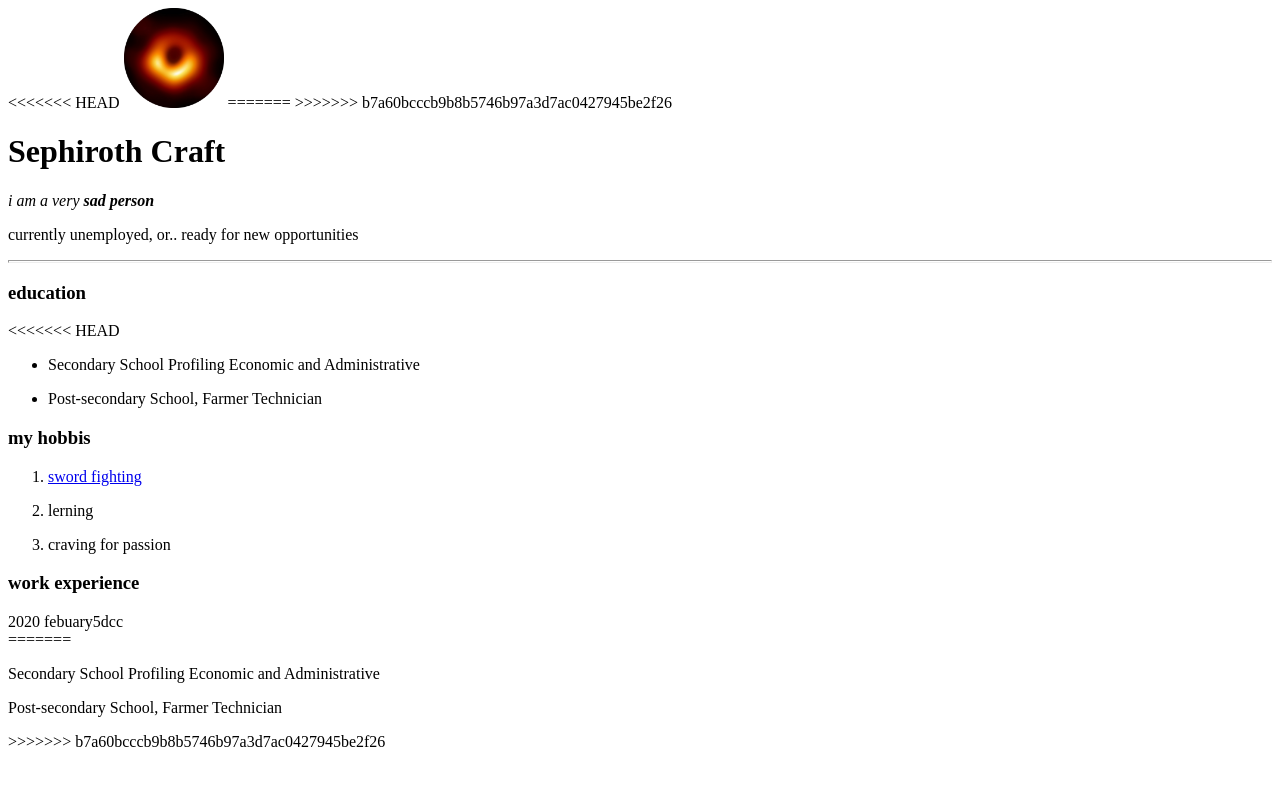
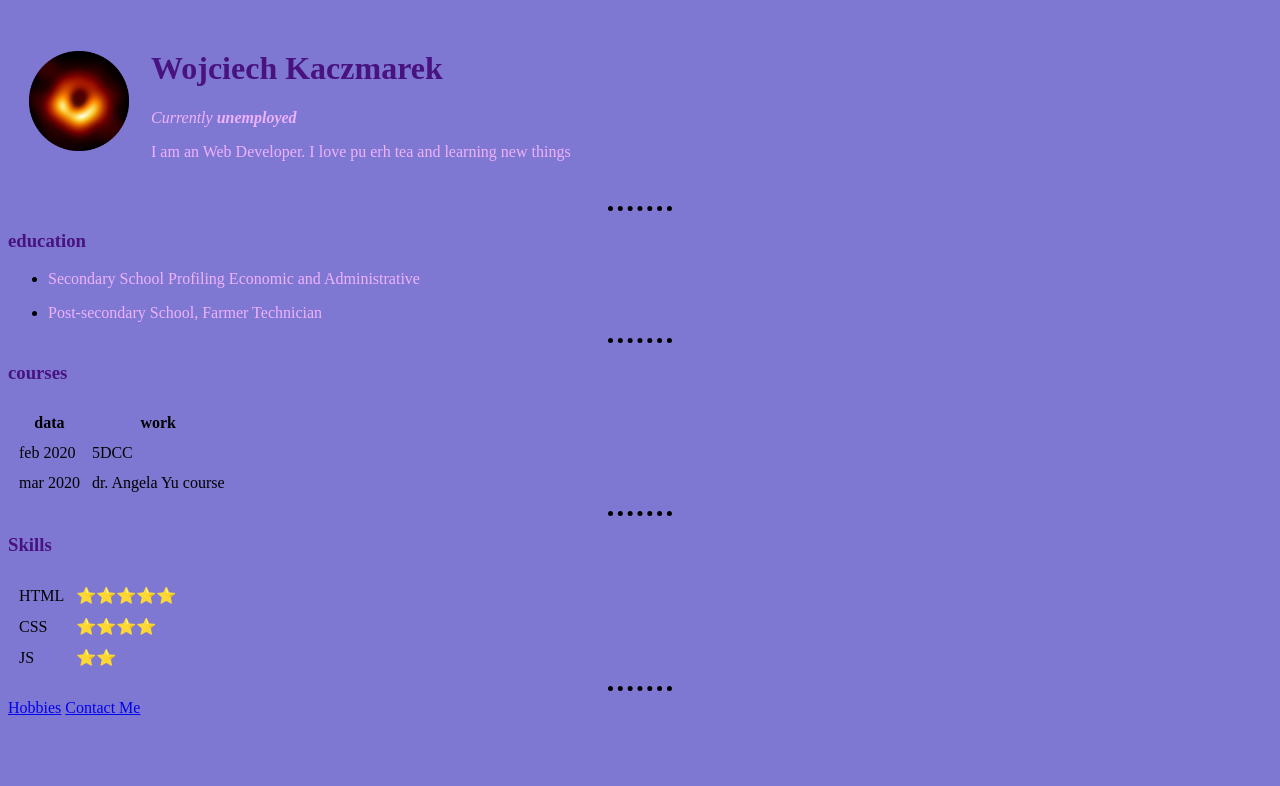
Before and after one commit to Wojciech-Kaczmarek/sc, a plain HTML site: page htmlpersonalsite.html in a window 1280 px wide. Drawn offline with Linux system fonts and the light colour scheme.

Commit message:
Angela Yu, first part complete

```diff
--- /dev/null
+++ b/contact-me.html
@@ -0,0 +1,37 @@
+<!DOCTYPE html>
+<html lang="en">
+
+<head>
+  <meta charset="UTF-8">
+  <meta name="viewport" content="width=device-width, initial-scale=1.0">
+  <meta http-equiv="X-UA-Compatible" content="ie=edge">
+  <title>Document</title>
+  <link rel="stylesheet" href="css/styles.css" type="text/css">
+</head>
+
+<body>
+  <h3>My Contact Details</h3>
+  <p>my fiction address</p>
+  <p>0099999999</p>
+  <p>email</p>
+
+  <hr>
+
+  <form action="mailto:ellune@interia.pl" method="post" enctype="text/plain">
+    <label for="">Your Name:</label>
+    <input type="text" name="yourName" value=""><br>
+
+    <label for="">Your Email</label>
+    <input type="email" name="yourEmail" value=""><br>
+
+    <label for="">Your message</label><br>
+    <textarea name="yourMessage" rows="10" cols="30"></textarea>
+    <button type="submit" name="button">kiss</button>
+    <input type="submit" name="">
+
+  </form>
+
+  <a href="htmlpersonalsite.html">main page</a>
+</body>
+
+</html>
--- /dev/null
+++ b/css/styles.css
@@ -0,0 +1,36 @@
+/************** tag selectors **************/
+
+body {
+    background-color: #7f78d2;
+  }
+
+  hr {
+    border-color: black;
+    border-style: none;
+    border-top-style: dotted;
+    border-width: 5px;
+    width: 5%;
+  }
+
+  p {
+    color: #efb1ff;
+  }
+
+  h1 {
+    color: #481380;
+  }
+
+  h3 {
+    color: #481380;
+  }
+
+  /************** class selectors **************/
+
+  .bh {
+    width: 100px;
+    height: 100px;
+  }
+
+  .bh:hover {
+    background-color: #2c003e;
+  }
--- a/htmlpersonalsite.html
+++ b/htmlpersonalsite.html
@@ -1,57 +1,92 @@
 <!DOCTYPE html>
 <html lang="en">
+
 <head>
   <meta charset="UTF-8">
   <meta name="viewport" content="width=device-width, initial-scale=1.0">
-    <title>♊</title>
+  <meta http-equiv="X-UA-Compatible" content="ie=edge">
+  <title>WPK</title>
+  <link rel="stylesheet" href="css/styles.css" type="text/css">
+  <link rel="icon" href="img/favicon.ico">
 </head>
+
 <body>
-<<<<<<< HEAD
-    <img src="img/bh.jpg" alt="black hole" width="100" height="100">
-=======
->>>>>>> b7a60bcccb9b8b5746b97a3d7ac0427945be2f26
-    <h1>
-        Sephiroth Craft
-    </h1>
-    <p><em>i am a very <strong>sad person</strong></em></p>
-    <p>currently unemployed, or.. ready for new opportunities</p>
-    <hr size="3">
+
+  <table cellspacing="20">
+    <tr>
+      <td><img src="img/bh.jpg" class="bh" alt="bh"></td>
+      <td>
+        <h1>Wojciech Kaczmarek</h1>
+        <p><em>Currently <strong>unemployed</strong></em></p>
+        <p>I am an Web Developer. I love pu erh tea and learning new things</p>
+      </td>
+    </tr>
+  </table>
+
+  <hr>
+
   <h3>
     education
   </h3>
-<<<<<<< HEAD
   <ul>
-        <li><p>Secondary School Profiling Economic and Administrative</p></li>
-        <li><p>Post-secondary School, Farmer Technician</p></li>
+    <li>
+      <p>Secondary School Profiling Economic and Administrative</p>
+    </li>
+    <li>
+      <p>Post-secondary School, Farmer Technician</p>
+    </li>
   </ul>
+
+  <hr>
+
   <h3>
-        my hobbis
+    courses
   </h3>
-    <ol>
-        <li><p><a href="https://www.youtube.com/watch?v=-rdnYY5eODQ">sword fighting</a></p></li>
-        <li><p>lerning</p></li>
-        <li><p>craving for passion</p></li>
-    </ol>
-    <h3>
-        work experience
-    </h3>
-    <table>
+
+  <table cellspacing="10">
     <thead>
-<tr>2020 febuary</tr>
-<tr>5dcc</tr>
+      <tr>
+        <th>data</th>
+        <th>work</th>
+      </tr>
     </thead>
     <tbody>
-
+      <tr>
+        <td>feb 2020</td>
+        <td>5DCC</td>
+      </tr>
+      <tr>
+        <td>mar 2020</td>
+        <td>dr. Angela Yu course</td>
+      </tr>
     </tbody>
-        <tfoot>
-
-        </tfoot>
-
 
   </table>
-=======
-    <p>Secondary School Profiling Economic and Administrative</p>
-    <p>Post-secondary School, Farmer Technician</p>
->>>>>>> b7a60bcccb9b8b5746b97a3d7ac0427945be2f26
+
+  <hr>
+
+  <h3>
+    Skills
+  </h3>
+
+  <table cellspacing="10">
+    <tr>
+      <td>HTML</td>
+      <td>⭐️⭐️⭐️⭐️⭐️</td>
+    </tr>
+    <tr>
+      <td>CSS</td>
+      <td>⭐️⭐️⭐️⭐️</td>
+    </tr>
+    <tr>
+      <td>JS</td>
+      <td>⭐️⭐️</td>
+    </tr>
+  </table>
+
+  <hr>
+  <a href="hobbies.html">Hobbies</a>
+  <a href="contact-me.html">Contact Me</a>
 </body>
+
 </html>
--- a/index.css
+++ b/index.css
@@ -5,6 +5,10 @@ body {
 
 h1 {
   font-size: 300%;
+}
+
+h1:hover {
+  color: black;
 }
 
 h1,
```
Also changed, not shown: hobbies.html (added, +32 -0 lines), index.html (+6 -2 lines), img/favicon.ico (added), 1 other file. Lines whose indentation alone changed are shown as unchanged.
